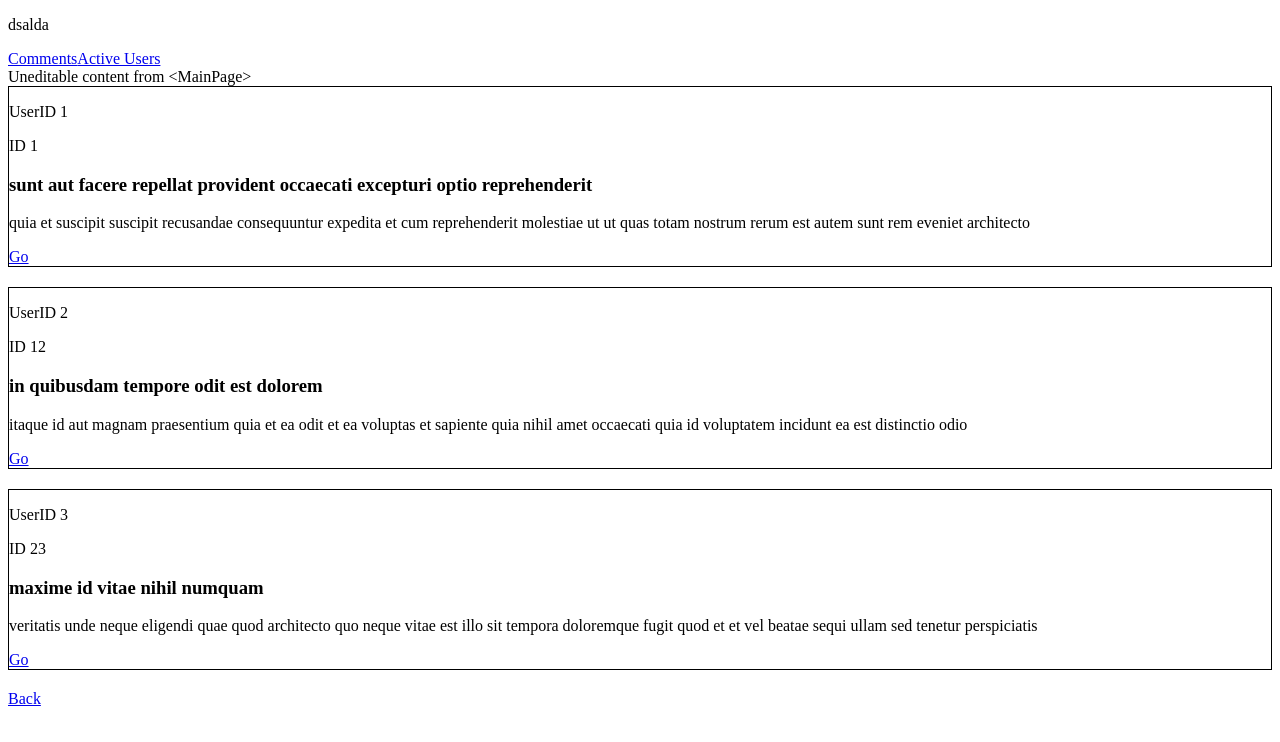
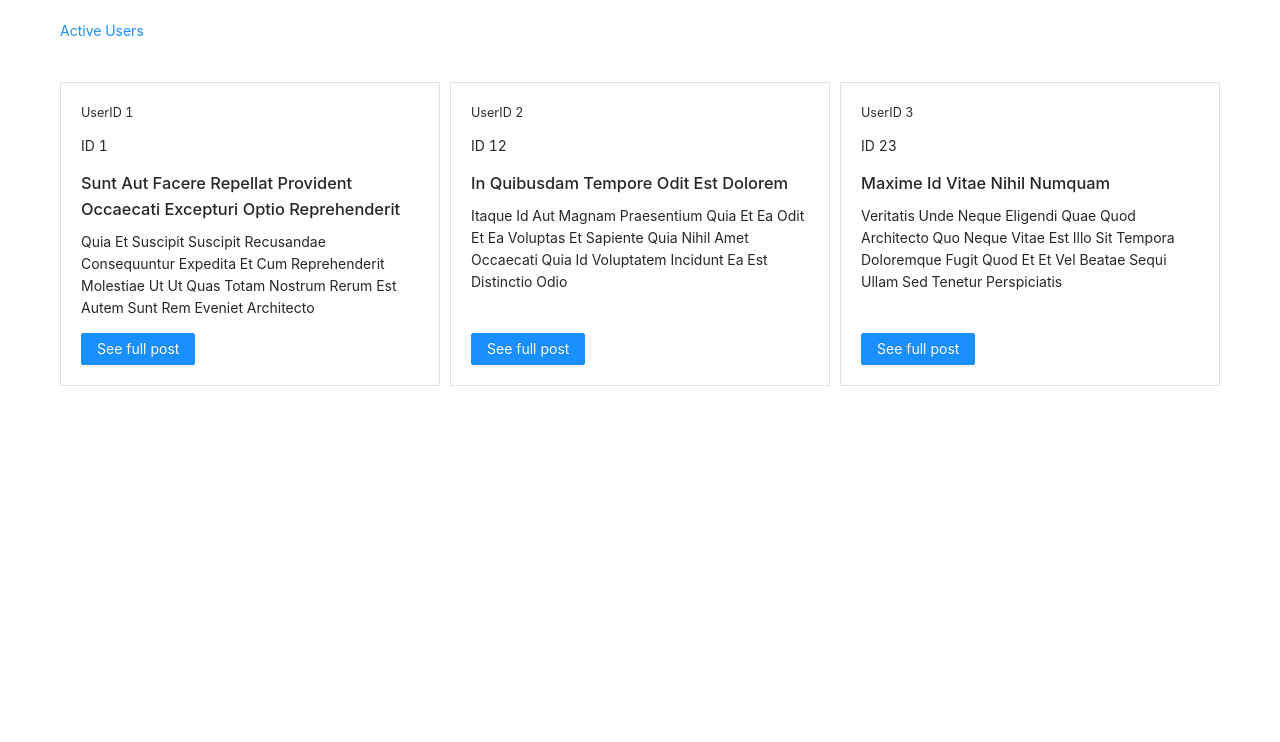
Before and after one commit to crucian-afk/gifts-n-merch, a React (Create React App) app: page / in a window 1280 px wide. Shown: the top 742 px of the page. Built offline with nearby package versions, Linux system fonts and the light colour scheme.

Commit message:
Add Ant Design components and styles

```diff
--- a/package.json
+++ b/package.json
@@ -4,6 +4,7 @@
   "private": true,
   "dependencies": {
     "@htmlacademy/cra-template-typescript": "2.0.1",
+    "antd": "^4.20.4",
     "react": "17.0.2",
     "react-dom": "17.0.2",
     "react-router-dom": "6.2.1",
--- /dev/null
+++ b/src/components/app/App.css
@@ -0,0 +1,72 @@
+@import '~antd/dist/antd.css';
+
+.container {
+  max-width: 1200px;
+  margin: 0 auto;
+  padding: 20px;
+}
+
+.return-button {
+  display: block;
+  margin: 0 auto;
+}
+
+.posts,
+.users {
+  display: grid;
+  grid-template-columns: repeat(auto-fill, minmax(300px, 1fr));
+  gap: 10px;
+  text-transform: capitalize;
+}
+
+.card {
+  border: 1px solid #e2e2e2;
+  padding: 20px;
+  display: flex;
+  flex-direction: column;
+  transition: .3s;
+}
+
+.post__text {
+  flex-grow: 1;
+}
+
+.post__user-id {
+  font-size: 0.9em;
+  color: #2c2c2c;
+}
+
+.comments {
+  max-width: 800px;
+  margin: 0 auto;
+}
+
+.comments__title {
+  text-align: center;
+}
+
+.nickname {
+  text-transform: capitalize;
+  font-weight: 500;
+}
+
+.comment {
+  padding: 20px;
+  margin-bottom: 10px;
+  transition: .3s;
+}
+
+.card:hover,
+.comment:hover {
+  box-shadow: 0 0 6px 0 #d1d1d1;
+  transition: .3s;
+}
+
+.users {
+  margin-bottom: 20px;
+}
+
+.user-info {
+  max-width: 350px;
+  margin: 0 auto;
+}
--- a/src/components/app/app.tsx
+++ b/src/components/app/app.tsx
@@ -7,6 +7,7 @@ import {AppRoute} from '../../const';
 import {posts, users} from '../../mocks/mock-data';
 import PostFull from '../post-full/post-full';
 import UserFull from '../user-full/user-full';
+import './App.css';
 
 export default function App(): JSX.Element {
   return (
--- a/src/components/comment-full/comment-full.tsx
+++ b/src/components/comment-full/comment-full.tsx
@@ -1,4 +1,6 @@
 import {Comment} from '../../types/mock-types';
+import {Avatar} from 'antd';
+import {UserOutlined} from '@ant-design/icons';
 
 type commentFullProps = {
   comment: Comment;
@@ -7,12 +9,14 @@ type commentFullProps = {
 export default function CommentFull({comment}: commentFullProps) {
   const {postId, id, email, body, name} = comment;
   return (
-    <>
-      <h4>{name}</h4>
+    <div className="comment">
+      <Avatar style={{marginRight: '20px'}} size="small" icon={<UserOutlined />} />
+      <span className="nickname">{email.split('@')[0]}</span>
+      <p>Topic: {name}</p>
       <p>E-mail: {email}</p>
-      <p>Body: {body}</p>
+      <p>{body}</p>
       <span>Post ID: {postId}</span>
       <span>ID: {id}</span>
-    </>
+    </div>
   );
 }
--- a/src/components/comments/comments.tsx
+++ b/src/components/comments/comments.tsx
@@ -1,4 +1,3 @@
-import {Link} from 'react-router-dom';
 import {comments} from '../../mocks/mock-data';
 import CommentFull from '../comment-full/comment-full';
 
@@ -9,14 +8,11 @@ type commentsProps = {
 export default function Comments({postId}: commentsProps): JSX.Element {
   const currentComments = comments.filter((comment) => comment.postId === postId);
   return (
-    <>
-      <div>
-        <p>Oh, just take a look at these comments</p>
-        {currentComments.map((comment) => (
-          <CommentFull key={comment.id} comment={comment} />
-        ))}
-      </div>
-      <Link to="/">Back</Link>
-    </>
+    <div className="comments">
+      <p className="comments__title">Oh, just take a look at these comments</p>
+      {currentComments.map((comment) => (
+        <CommentFull key={comment.id} comment={comment} />
+      ))}
+    </div>
   );
 }
--- a/src/components/main-page/main-page.tsx
+++ b/src/components/main-page/main-page.tsx
@@ -4,14 +4,9 @@ import {AppRoute} from '../../const';
 export default function MainPage() {
   return (
     <>
-      <header>
-        <p>dsalda</p>
-        <Link to={AppRoute.Comments}>Comments</Link>
+      <header className="container">
         <Link to={AppRoute.Users}>Active Users</Link>
       </header>
-      <main>
-        Uneditable content from &lt;MainPage&gt;
-      </main>
       <Outlet />
     </>
   );
--- a/src/components/not-found/not-found.tsx
+++ b/src/components/not-found/not-found.tsx
@@ -1,13 +1,17 @@
 import {Link} from 'react-router-dom';
 import {AppRoute} from '../../const';
+import {Result, Button} from 'antd';
 
 export default function NotFound() {
   return (
     <>
-      <div>
-        Content from &lt;NotFound&gt;
+      <Result status="404" />
+      <div className="container">
+        <p style={{textAlign: 'center'}}>Sorry, cannot find that page</p>
+        <Link to={AppRoute.Root}>
+          <Button type="primary" className="return-button">Back to index</Button>
+        </Link>
       </div>
-      <Link to={AppRoute.Root}>Back</Link>
     </>
   );
 }
--- a/src/components/post-full/post-full.tsx
+++ b/src/components/post-full/post-full.tsx
@@ -1,6 +1,8 @@
 import {PostsType} from '../../types/mock-types';
-import {useParams} from 'react-router-dom';
+import {Link, useParams} from 'react-router-dom';
 import Comments from '../comments/comments';
+import {Button} from 'antd';
+import {AppRoute} from '../../const';
 
 type postFullProps = {
   posts: PostsType;
@@ -19,7 +21,7 @@ export default function PostFull({posts}: postFullProps): JSX.Element {
   newPosts.splice(currentIndex, 1);
   const {id, title, body, userId} = currentPost;
   return (
-    <>
+    <div className="container">
       <div>
         <p>ID: {id}</p>
         <p>User ID: {userId}</p>
@@ -27,6 +29,9 @@ export default function PostFull({posts}: postFullProps): JSX.Element {
         <p>{body}</p>
       </div>
       <Comments postId={currentId} />
-    </>
+      <Link to={AppRoute.Root}>
+        <Button type="default" block>Back to main page</Button>
+      </Link>
+    </div>
   );
 }
--- a/src/components/post/newsPost.tsx
+++ b/src/components/post/newsPost.tsx
@@ -1,5 +1,6 @@
 import {Post} from '../../types/mock-types';
 import {generatePath, Link} from 'react-router-dom';
+import {Button} from 'antd';
 
 type postProps = {
   post: Post;
@@ -8,12 +9,14 @@ type postProps = {
 export default function NewsPost({post}: postProps) {
   const {userId, id, title, body} = post;
   return (
-    <div style={{border: '1px solid black', marginBottom: '20px'}}>
-      <p>UserID {userId}</p>
+    <div className="card">
+      <p className="post__user-id">UserID {userId}</p>
       <p>ID {id}</p>
       <h3>{title}</h3>
-      <p>{body}</p>
-      <Link to={generatePath('/post/:id', {id: String(userId)})}>Go</Link>
+      <p className="post__text">{body}</p>
+      <Link to={generatePath('/post/:id', {id: String(userId)})}>
+        <Button type="primary">See full post</Button>
+      </Link>
     </div>
   );
 }
--- a/src/components/posts/posts.tsx
+++ b/src/components/posts/posts.tsx
@@ -1,4 +1,3 @@
-import {Link} from 'react-router-dom';
 import {PostsType} from '../../types/mock-types';
 import NewsPost from '../post/newsPost';
 
@@ -9,11 +8,12 @@ type postsProps = {
 export default function Posts(props: postsProps): JSX.Element {
   const {posts} = props;
   return (
-    <>
-      {posts.map((post) => (
-        <NewsPost key={post.id} post={post} />
-      ))}
-      <Link to="/">Back</Link>
-    </>
+    <div className="container">
+      <div className="posts">
+        {posts.map((post) => (
+          <NewsPost key={post.id} post={post} />
+        ))}
+      </div>
+    </div>
   );
 }
--- a/src/components/user-full/user-full.tsx
+++ b/src/components/user-full/user-full.tsx
@@ -1,5 +1,7 @@
 import {Users} from '../../types/mock-types';
-import {Params, useParams} from 'react-router-dom';
+import {Link, Params, useParams} from 'react-router-dom';
+import {Button} from 'antd';
+import {AppRoute} from '../../const';
 
 type userFullProps = {
   users: Users
@@ -11,7 +13,6 @@ type paramsProps = {
 
 export default function UserFull({users}: userFullProps): JSX.Element {
   const params: Readonly<[paramsProps] extends [string] ? Params<paramsProps> : Partial<paramsProps>> = useParams();
-  console.log(params);
   const currentId = Number(params.id);
   const currentIndex = users.findIndex((user) => user.id === currentId);
   const currentUser = users[currentIndex];
@@ -19,7 +20,7 @@ export default function UserFull({users}: userFullProps): JSX.Element {
   newUsers.splice(currentIndex, 1);
   const {id, username, email, address: {street, city, suite, zipcode}, website, company, name, phone } = currentUser;
   return (
-    <>
+    <div className="user-info">
       <p>ID: {id}</p>
       <p>Username: {username}</p>
       <p>Name: {name}</p>
@@ -28,6 +29,9 @@ export default function UserFull({users}: userFullProps): JSX.Element {
       <p>Website: {website}</p>
       <p>Work at: {company.name}</p>
       <p>Phone: {phone}</p>
-    </>
+      <Link to={AppRoute.Users}>
+        <Button type="default" block>Back to Users</Button>
+      </Link>
+    </div>
   );
 }
--- a/src/components/user/activeUsers.tsx
+++ b/src/components/user/activeUsers.tsx
@@ -1,6 +1,7 @@
 import {generatePath, Link} from 'react-router-dom';
 import {Users} from '../../types/mock-types';
 import {AppRoute} from '../../const';
+import {Button} from 'antd';
 
 type usersProps = {
   users: Users;
@@ -8,24 +9,27 @@ type usersProps = {
 
 export default function ActiveUsers({users}: usersProps) {
   return (
-    <>
-      <div>
-        Content from &lt;Users&gt;
+    <div className="container">
+      <div className="users">
         {users.map((user) => {
           const {id, username, email, address, website, company} = user;
           return (
-            <div key={id} style={{border: '1px solid black', marginBottom: '20px'}}>
+            <div key={id} className="card">
               <p>Username: {username}</p>
               <p>E-mail: {email}</p>
               <p>Address: {address.city}, {address.street} street, {address.suite}</p>
               <p>Website: {website}</p>
               <p>Work at {company.name}</p>
-              <Link to={generatePath(AppRoute.Person, {id: String(id)})}>See full info</Link>
+              <Link to={generatePath(AppRoute.Person, {id: String(id)})}>
+                <Button type="primary">See full info</Button>
+              </Link>
             </div>
           );
         })}
       </div>
-      <Link to="/">Back</Link>
-    </>
+      <Link to={AppRoute.Root}>
+        <Button type="default" block>Back to main page</Button>
+      </Link>
+    </div>
   );
 }
```
Also changed, not shown: 1 other file (tests, documents, lock files or other folders).
